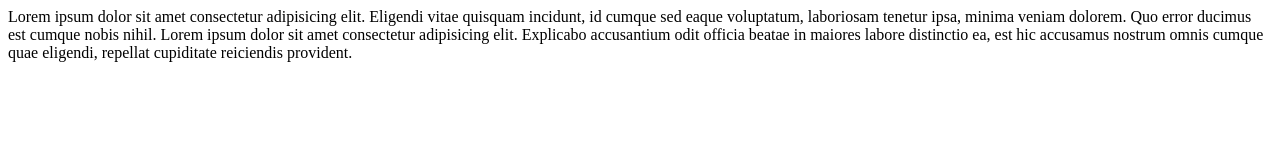
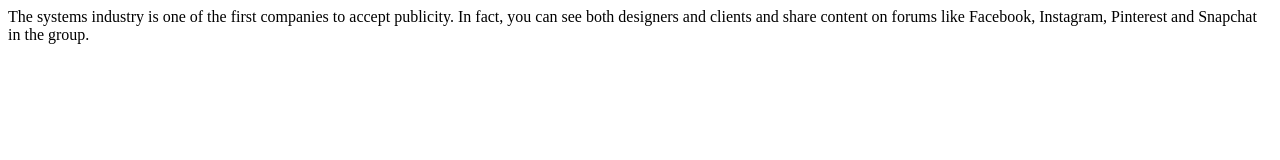
Before and after one commit to ChamodiePubudini/Hackie-Tech-website, a plain HTML site: page Home_Page.html in a window 1280 px wide. Drawn offline with Linux system fonts and the light colour scheme.

Commit message:
refactor: added the correct content for index.html

```diff
--- a/Home_Page.html
+++ b/Home_Page.html
@@ -8,7 +8,7 @@
 </head>
 
 <body>
-    Lorem ipsum dolor sit amet consectetur adipisicing elit. Eligendi vitae quisquam incidunt, id cumque sed eaque voluptatum, laboriosam tenetur ipsa, minima veniam dolorem. Quo error ducimus est cumque nobis nihil.
-    Lorem ipsum dolor sit amet consectetur adipisicing elit. Explicabo accusantium odit officia beatae in maiores labore distinctio ea, est hic accusamus nostrum omnis cumque quae eligendi, repellat cupiditate reiciendis provident.
+    The systems industry is one of the first companies to accept publicity. In fact, you can see both designers and clients and share content on forums like Facebook, Instagram, Pinterest and Snapchat in the group.
 </body>
+
 </html>
```
